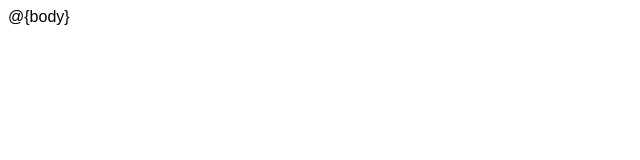
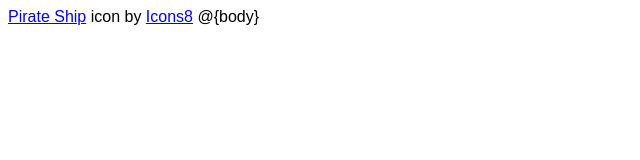
Before and after one commit to mariam138/sea-conquest, a website: page views/layout.html in a window 1280 px wide. Shown: the whole page, without its empty margins (0-640 px from the left). Drawn offline with nearby package versions, Linux system fonts and the light colour scheme.

Commit message:
feat: add favicon to webpage

```diff
--- a/views/layout.html
+++ b/views/layout.html
@@ -9,6 +9,11 @@
     <script src="https://cdnjs.cloudflare.com/ajax/libs/xterm/3.14.5/xterm.min.js"></script>
     <script src="https://cdnjs.cloudflare.com/ajax/libs/xterm/3.14.5/addons/attach/attach.js"></script>
     <title>Sea Conquest</title>
+    <!-- Add pirate ship favicon to webpage -->
+    <!-- Pirate ship icon is from Icons8 -->
+    <a target="_blank" href="https://icons8.com/icon/X9pAPOXT9QQn/pirate-ship">Pirate Ship</a> icon by <a target="_blank"
+        href="https://icons8.com">Icons8</a>
+    <link rel="icon" type="image/x-icon" href="../assets/images/icons8-pirate-ship-32.png">
     <style>
         body {
             font-family: Arial;
```
Also changed, not shown: assets/images/icons8-pirate-ship-32.png (added).
